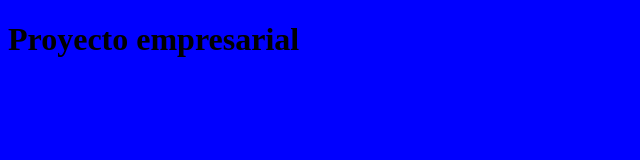
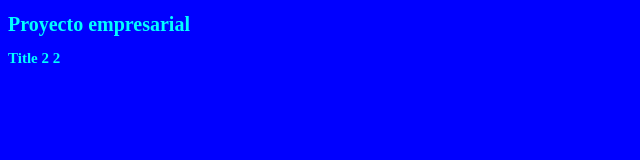
Before and after one commit to XxXBerserkerGod/CursoGit, a plain HTML site: page index.html in a window 1280 px wide. Shown: the whole page, without its empty margins (0-640 px from the left). Drawn offline with Linux system fonts and the light colour scheme.

```diff
--- a/css/stylos.css
+++ b/css/stylos.css
@@ -1,3 +1,6 @@
 body {
   background-color: blue;
+  font-weight: bold;
+  color: aqua;
+  font-size: 10px;
 }
--- a/index.html
+++ b/index.html
@@ -11,6 +11,7 @@
 
 <body>
     <h1>Proyecto empresarial</h1>
+    <h2>Title 2 2</h2>
 </body>
 
 </html>
```
